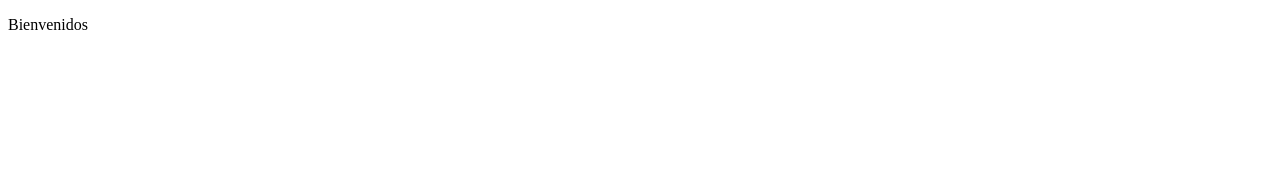
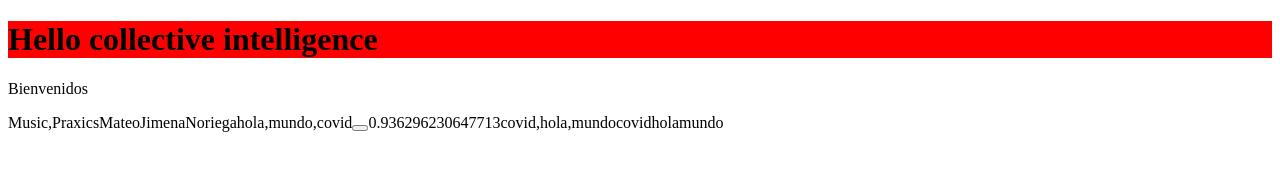
Before and after one commit to mateo3264/pruebas_pw, a plain HTML site: page index.html in a window 1280 px wide. Drawn offline with Linux system fonts and the light colour scheme.

Commit message:
Agregué h1. Compatible con el codigo de index.js

```diff
--- a/index.html
+++ b/index.html
@@ -7,7 +7,10 @@
 	</head>
 
 	<body>
+
+		<h1 class='barut'>Hello collective intelligence</h1>
+
 		<p>Bienvenidos</p>
-
+		<script src="index.js"></script
 	</body>
 </html>
```
